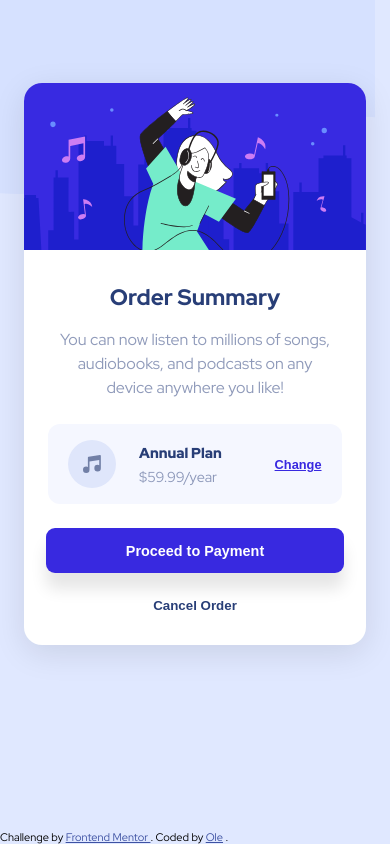
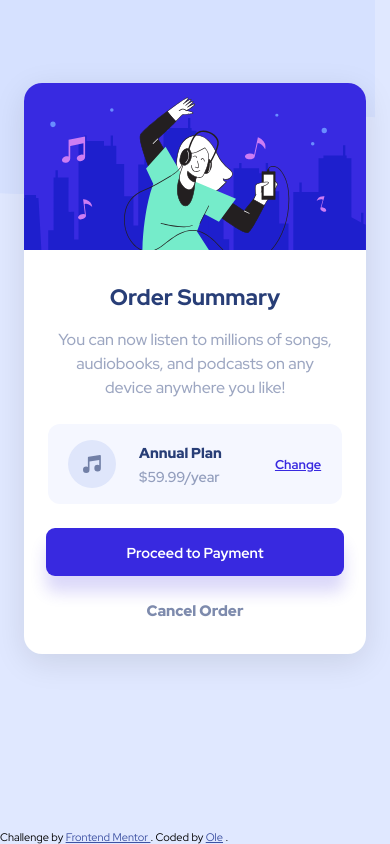
Before and after one commit to owi92/order-summary-component-main, a plain HTML site: page index.html in a window 390 px wide. Drawn offline with Linux system fonts and the light colour scheme.

Commit message:
finish mobile design

```diff
--- a/index.html
+++ b/index.html
@@ -40,13 +40,13 @@
 
         <div class="card__container">
           <img
-            class="card__img-music grid-row-span2"
+            class="card__img-music card--grid-row-span2"
             src="images/icon-music.svg"
             alt=""
           />
           <h5 class="card__heading-price">Annual Plan</h5>
 
-          <button class="card__btn-price grid-row-span2">
+          <button class="card__btn-change card--grid-row-span2">
             Change
           </button>
 
--- a/style.css
+++ b/style.css
@@ -9,7 +9,7 @@ body {
   background-repeat: no-repeat;
   padding: 1rem;
 
-  font-family: 'red hat display', sans-serif;
+  font-family: 'Red Hat Display', sans-serif;
 }
 
 /*==========
@@ -18,6 +18,7 @@ body {
 .card {
   margin: auto;
   margin-top: 7vh;
+  padding-bottom: 2rem;
   border-radius: 18px;
 
   background-color: #fff;
@@ -44,7 +45,8 @@ body {
   text-align: center;
   padding: 0 2rem;
 
-  color: hsl(224, 23%, 55%, 0.8);
+  font-weight: 500;
+  color: hsl(224, 23%, 55%, 0.7);
   line-height: 1.5;
 }
 
@@ -79,22 +81,25 @@ body {
 
 .card__price {
   font-size: 0.9rem;
-  font-weight: 400;
-  color: hsl(224, 23%, 55%, 0.8);
+  font-weight: 600;
+  color: hsl(224, 23%, 55%, 0.75);
 }
 
-.card__btn-price {
+.card__btn-change {
   border: none;
-  font-weight: 600;
+  font-weight: 700;
   font-size: 0.8rem;
   color: hsl(245, 75%, 52%);
+  font-family: 'red hat display', sans-serif;
 
   text-decoration: underline;
   background-color: hsl(225, 100%, 98%);
+
+  transition: all 0.2s ease-in-out;
 }
 
 /* util */
-.grid-row-span2 {
+.card--grid-row-span2 {
   grid-row: span 2;
 }
 
@@ -105,6 +110,9 @@ body {
 .card__btn-cancel {
   display: block;
   margin: auto;
+  font-family: 'Red Hat Display', sans-serif;
+
+  transition: all 0.2s ease-in-out;
 }
 
 .card__btn-proceed {
@@ -119,16 +127,39 @@ body {
   margin-bottom: 1rem;
   border-radius: 9px;
 
-  box-shadow: 0 1rem 1rem rgba(0, 0, 0, 0.1);
+  box-shadow: 0 1rem 1rem hsl(245, 75%, 52%, 0.18);
 }
 
 .card__btn-cancel {
   border: none;
   background-color: transparent;
   margin-top: 1.5rem;
-  padding-bottom: 2rem;
 
-  font-weight: 700;
+  font-size: 0.95rem;
+  font-weight: 900;
+  color: hsl(223, 50%, 31%, 0.6);
+  text-shadow: hsl(223, 50%, 31%, 0.7);
+}
+
+/*==================
+    hover states
+==================*/
+.card__btn-change:hover,
+.card__btn-proceed:hover,
+.card__btn-cancel:hover {
+  cursor: pointer;
+}
+
+.card__btn-proceed:hover {
+  background-color: hsl(245, 75%, 52%, 0.65);
+}
+
+.card__btn-change:hover {
+  color: hsl(245, 75%, 52%, 0.6);
+  text-decoration: none;
+}
+
+.card__btn-cancel:hover {
   color: hsl(223, 50%, 31%);
 }
 
@@ -141,6 +172,8 @@ body {
   left: 0;
   font-size: 11px;
   text-align: center;
+
+  z-index: -1;
 }
 .attribution a {
   color: hsl(228, 45%, 44%);
```
